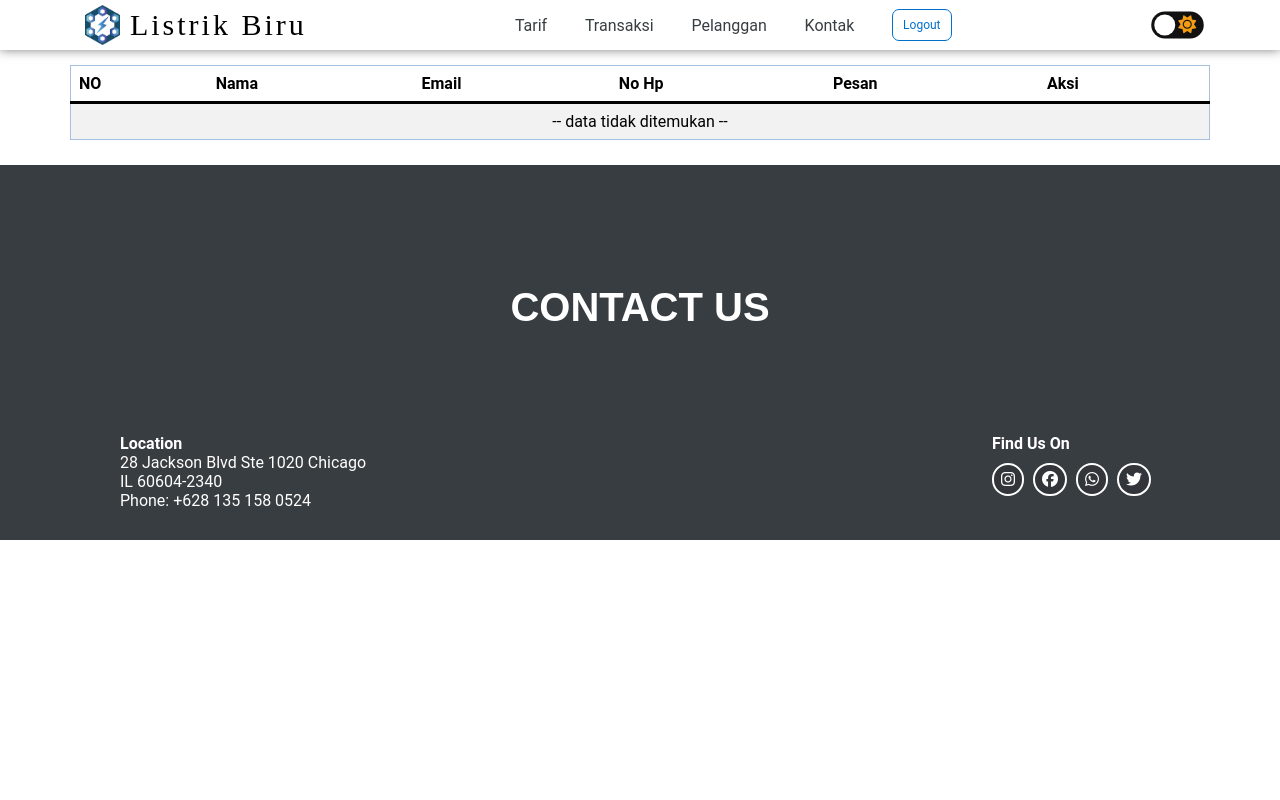
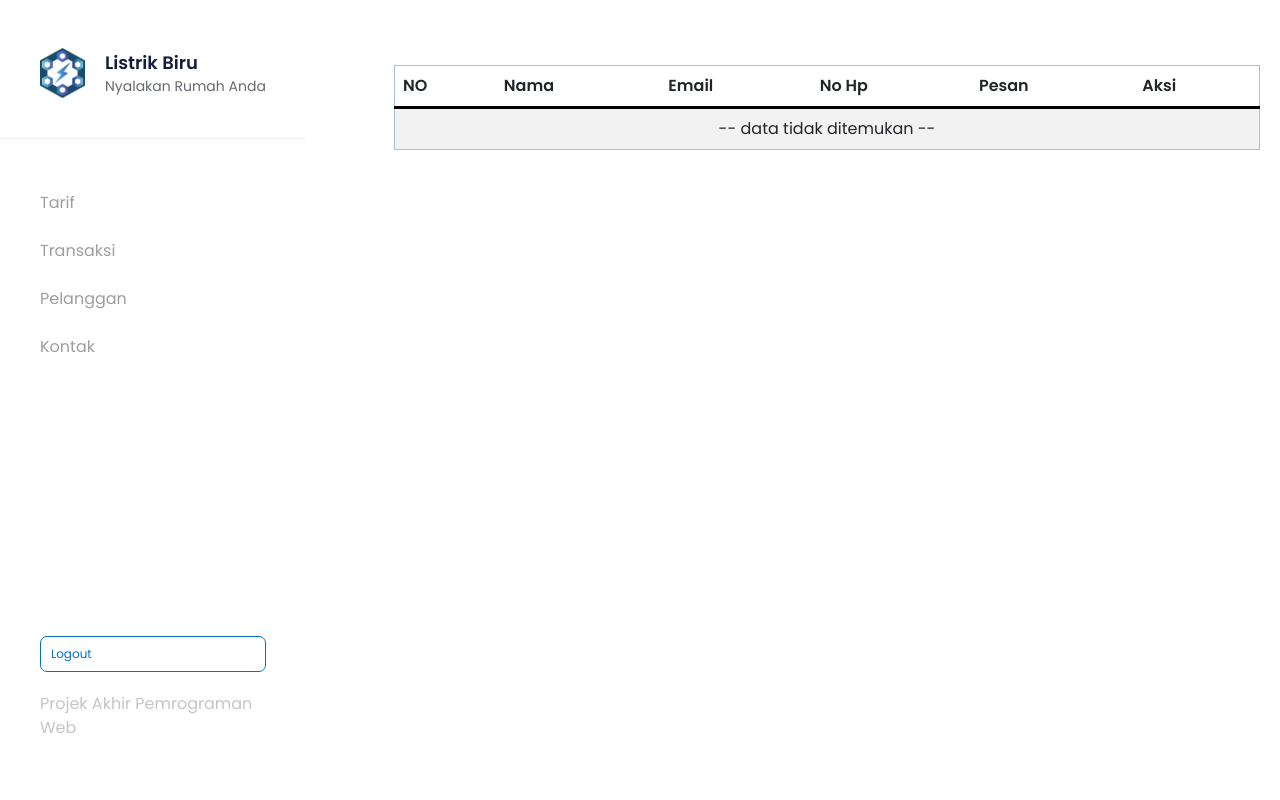
Before and after one commit to gemparpanggih/PA-Listrik-Biru, a PHP site: page /admin/daftar-pesan.php in a window 1280 px wide. Run offline with PHP 8.4, Linux system fonts and the light colour scheme; a user stored in the database is signed in; data that the repository does not hold is empty; some libraries are stand-ins or nearby versions; some web fonts are replaced.

Commit message:
perbaikan daftar-pesan

```diff
--- a/admin/daftar-pesan.php
+++ b/admin/daftar-pesan.php
@@ -30,58 +30,71 @@
     <link href="//db.onlinewebfonts.com/c/213e56f9ea368890b9d2da0577e49dab?family=Zona+Pro" rel="stylesheet" type="text/css"/>
 
     <!-- CSS -->
-    <link rel="stylesheet" href="../stylesheet/style.css">
+    <link rel="stylesheet" href="../stylesheet/nonavbar.css">
+    <link rel="stylesheet" href="../stylesheet/landingPage.css">
     <link rel="stylesheet" href="../stylesheet/style-mobile.css">
-</head>
-<body class="mode-bg">
-    <!-- HEADER -->
-    <header class="main" id="home">
-        <!-- navbar -->
-        <nav class="mode-bg">
-            <div class="logo">
-                <a href="../index.php" class="mode-text">
-                    <img src="../img/logo/logo-listrik.png" alt="">
-                    <p>Listrik Biru</p>
-                </a>
+    <link rel="stylesheet" href="../stylesheet/component/sidebar.css">
+
+
+    <!-- Bootstrap -->
+    <link href="https://cdn.jsdelivr.net/npm/bootstrap@5.2.0-beta1/dist/css/bootstrap.min.css" rel="stylesheet" integrity="sha384-0evHe/X+R7YkIZDRvuzKMRqM+OrBnVFBL6DOitfPri4tjfHxaWutUpFmBp4vmVor" crossorigin="anonymous"/>
+
+<body>
+    <!-- Sidebar -->
+    <aside class="sidebar offcanvas-lg offcanvas-start mode-bg">
+        <div class="d-flex  m-4 d-block d-lg-none mode-bg">
+            <button data-bs-dismiss="offcanvas" data-bs-target=".sidebar" class="btn p-0 border-0 fs-4" aria-label="Button Close">
+            <i class="fas fa-close"></i>
+            </button>
         </div>
 
-            <ul>
-                <li><a class="mode-text" href="../tarif.php">Tarif</a></li>
-                <?php if($_SESSION['akun']['level'] == 'admin') { ?>
-                    <li><a class="mode-text" href="transaksi.php">Transaksi</a></li>
-                    <li><a class="mode-text" href="pelanggan.php">Pelanggan</a></li>
-                    <li><a class="mode-text" href="daftar-pesan.php">Kontak</a></li>
-                <?php } if($_SESSION['akun']['level'] == 'user') { ?>
-                    <li><a class="mode-text" href="../user/profil.php">Profil</a></li>
-                    <li><a class="mode-text" href="../kontak.php">Kontak</a></li>
-                <?php } ?>
-                <div class="logout-btn">
-                    <a href="../auth/logout.php">Logout</a>
+        <!-- Logo -->
+        <div class="logo-brand mt-lg-5">
+            <a href="../index.php">
+                <img src="../img/logo/logo-listrik.png" alt="Logo" width="45" height="50"/>
+            </a>
+            <div>
+                <h6 class="title">Listrik Biru</h6>
+                <p class="tagline">Nyalakan Rumah Anda</p>
             </div>
-            </ul>
-            <div class="dark-mode-toggle">
-                <input type="checkbox" class="checkbox" id="chk"/>
-                <label class="label" for="chk">
-                    <i class="fas fa-moon"></i>
-                    <i class="fas fa-sun"></i>
-                    <div class="ball"></div>
-                </label>
         </div>
 
-            <div class="menu-toggle">
-                <input type="checkbox" id="menTog"/>
-                <span></span>
-                <span></span>
-                <span></span>
+        <!-- Menu -->
+        <hr/>
+        <nav class="menu flex-fill">
+            <div class="section-menu">
+                <a class="item-menu" href="tarif.php">Tarif</a>
+                <?php if($_SESSION['akun']['level'] == 'admin') { ?>
+                    <a class="item-menu" href="transaksi.php">Transaksi</a>
+                    <a class="item-menu" href="pelanggan.php">Pelanggan</a>
+                    <a class="item-menu" href="daftar-pesan.php">Kontak</a>
+
+                <?php } if($_SESSION['akun']['level'] == 'user') { ?>
+                    <a class="item-menu" href="../user/profil.php">Profil</a>
+                    <a class="item-menu" href="../kontak.php">Kontak</a>
+                <?php } ?>
             </div>
         </nav>
-        <!-- end navbar -->
-    </header>
-    <!-- END HEADER -->
 
+        <!-- FOOTER -->
+        <footer>
+            <div class="logout-btn">
+                <a href="auth/logout.php">Logout</a>
+            </div>
+            <p class="Keterangan" >Projek Akhir Pemrograman Web</p>
+        </footer>
+        <!-- END FOOTER -->
+    </aside>
 
     <!-- MAIN CONTENT -->
-    <section class="minggirin-navbar">
+    <main class="content flex-fill mode-bg ">
+        <section class="d-flex flex-column gap-4">
+        <button aria-controls="sidebar" data-bs-toggle="offcanvas" data-bs-target=".sidebar" aria-label="Button Hamburger"
+            class="sidebarOffcanvas mb-5 btn p-0 border-0 d-flex d-lg-none">
+            <i class="fa-solid fa-bars"></i>
+        </button>
+
+        <div class="minggirin-navbar">
             <div class="daftar-data">
                 <?php if(isset($_GET['pesan'])) { ?>
                     <p class="success-message" style="margin-top: 5px;"><?php echo $_GET['pesan']; ?></p>
@@ -133,44 +146,14 @@
         </section>
     <!-- END MAIN CONTENT -->
 
-    <!-- FOOTER -->
-    <footer class="mode-bg" style="margin-top: 25px; position: static;">
-        <div class="footer-container">
-            <div class="footer-title" id="contact">
-                <h2>CONTACT US</h2>
-            </div>
-            <div class="footer-contact-item">
-                <div class="footer-item">
-                    <h4>Location</h4>
-                    <p>28 Jackson Blvd Ste 1020 Chicago<br>IL 60604-2340<br>Phone: +628 135 158 0524</p>
-                </div>
-                <div class="footer-item">
-                    <h4>Find Us On</h4>
-                    <div class="circle-container">
-                        <!-- salah satu fitur pop up box (confirm) -->
-                        <div class="circle ig">
-                            <a href="https://www.instagram.com/listrik-biru" onclick="return confirm('You will be redirected to other website.');"><i class="fa-brands fa-instagram"></i></a>
-                        </div>
-                        <div class="circle fb">
-                            <a href="https://www.facebook.com/listrik-biru" onclick="return confirm('You will be redirected to other website.');"><i class="fa-brands fa-facebook"></i></a>
-                        </div>
-                        <div class="circle wa">
-                            <a href="https://www.whatsapp.com/listrik-biru" onclick="return confirm('You will be redirected to other website.');"><i class="fa-brands fa-whatsapp"></i></a>
-                        </div>
-                        <div class="circle tw">
-                            <a href="https://www.twitter.com/listrik-biru" onclick="return confirm('You will be redirected to other website.');"><i class="fa-brands fa-twitter"></i></a>
-                        </div>
-                    </div>
-                </div>
-            </div>
-        </div>
-    </footer>
-    <!-- END FOOTER -->
-
     <!-- javascript -->
     <script src="https://code.jquery.com/jquery-3.6.1.js" integrity="sha256-3zlB5s2uwoUzrXK3BT7AX3FyvojsraNFxCc2vC/7pNI=" crossorigin="anonymous"></script>
-    <script src="../js/navbar-mobile.js"></script>
-    <script src="../js/dark-mode.js"></script>
+    <script src="js/navbar-mobile.js"></script>
     <script src="https://kit.fontawesome.com/a374d5ed26.js" crossorigin="anonymous"></script>
+    <script
+      src="https://cdn.jsdelivr.net/npm/bootstrap@5.2.0-beta1/dist/js/bootstrap.bundle.min.js"
+      integrity="sha384-pprn3073KE6tl6bjs2QrFaJGz5/SUsLqktiwsUTF55Jfv3qYSDhgCecCxMW52nD2"
+      crossorigin="anonymous"
+    ></script>
 </body>
 </html>
```
Also changed, not shown: admin/pelanggan.php (+6 -8 lines). Lines whose indentation alone changed are shown as unchanged.
